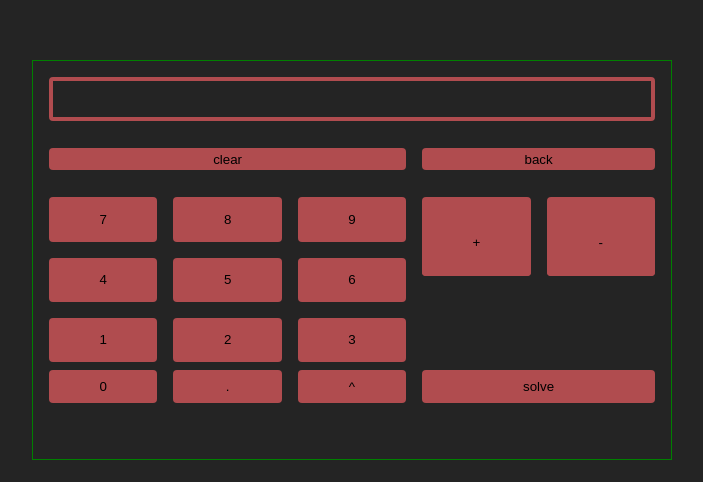
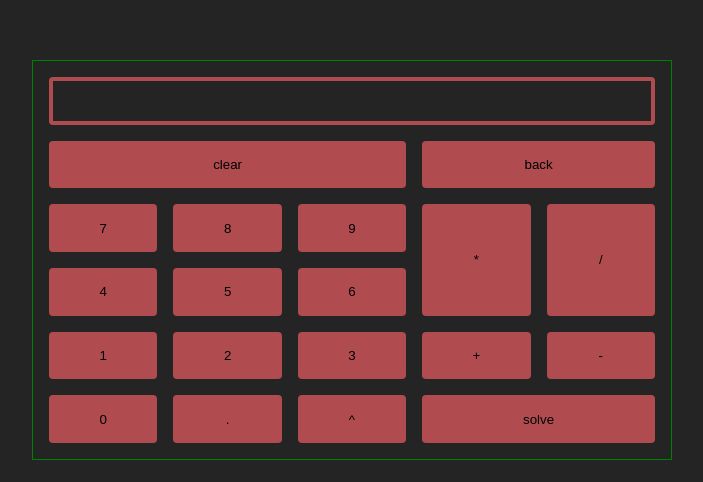
Before and after one commit to ClydeFrog04/calculator, a React (Vite) app: page / in a window 1280 px wide. Shown: the part 140-622 px from the top of the page, without its empty margins (288-991 px from the left). Built offline with nearby package versions, Linux system fonts and the light colour scheme.

Commit message:
desktop styles looking better, not done yet!

```diff
--- a/src/pages/Calculatorinator.css
+++ b/src/pages/Calculatorinator.css
@@ -137,6 +137,47 @@
     height: 50vh;
     position: inherit;
   }
+  .calculatorinator .button {
+    height: auto;
+    width: auto;
+    padding: 0;
+  }
+  .calculatorinator #clear {
+    height: 100%;
+  }
+  .calculatorinator #back {
+    height: 100%;
+  }
+  .calculatorinator #add {
+    margin: 0;
+    height: 100%;
+  }
+  .calculatorinator #subtract {
+    margin: 0;
+    height: 100%;
+  }
+  .calculatorinator #multiply {
+    height: 100%;
+  }
+  .calculatorinator #divide {
+    height: 100%;
+  }
+  .calculatorinator #zero {
+    margin: 0;
+    height: 100%;
+  }
+  .calculatorinator #dot {
+    margin: 0;
+    height: 100%;
+  }
+  .calculatorinator #exponent {
+    margin: 0;
+    height: 100%;
+  }
+  .calculatorinator #solve {
+    margin: 0;
+    height: 100%;
+  }
 }
 
 /*
--- a/src/pages/Calculatorinator.scss
+++ b/src/pages/Calculatorinator.scss
@@ -25,7 +25,7 @@ $themeColor: $themeRed;
     gap: 1rem;
     padding: 1rem;
 
-    .button{
+    .button {
         background-color: $themeColor;
     }
 
@@ -82,13 +82,13 @@ $themeColor: $themeRed;
         margin-bottom: 3rem;
     }
 
-    #exponent{
+    #exponent {
         grid-column: 3/4;
         @include halfAndAlignCenter();
         margin-bottom: 3rem;
     }
 
-    #solve{
+    #solve {
         grid-column: 4/6;
         @include halfAndAlignCenter();
         margin-bottom: 3rem;
@@ -111,8 +111,57 @@ $themeColor: $themeRed;
         border: 1px solid green;
         width: 50vw;
         height: 50vh;
-        position: inherit;//position inherit in order to allow this item to fit in a flex container on desktop :p
+        position: inherit; //position inherit in order to allow this item to fit in a flex container on desktop :p
 
+        .button {
+            height: auto;
+            width: auto;
+            padding: 0;
+
+        }
+
+        #clear{
+            height: 100%;
+        }
+        #back{
+            height: 100%;
+        }
+
+        #add {
+            margin: 0;
+            height: 100%;
+        }
+        #subtract {
+            margin: 0;
+            height: 100%;
+        }
+
+        #multiply {
+            height: 100%;
+        }
+        #divide {
+            height: 100%;
+        }
+
+        #zero {
+            margin: 0;
+            height: 100%;
+        }
+
+        #dot {
+            margin: 0;
+            height: 100%;
+        }
+
+        #exponent {
+            margin: 0;
+            height: 100%;
+        }
+
+        #solve {
+            margin: 0;
+            height: 100%;
+        }
     }
 }
 
```
Also changed, not shown: 1 other file (tests, documents, lock files or other folders).
